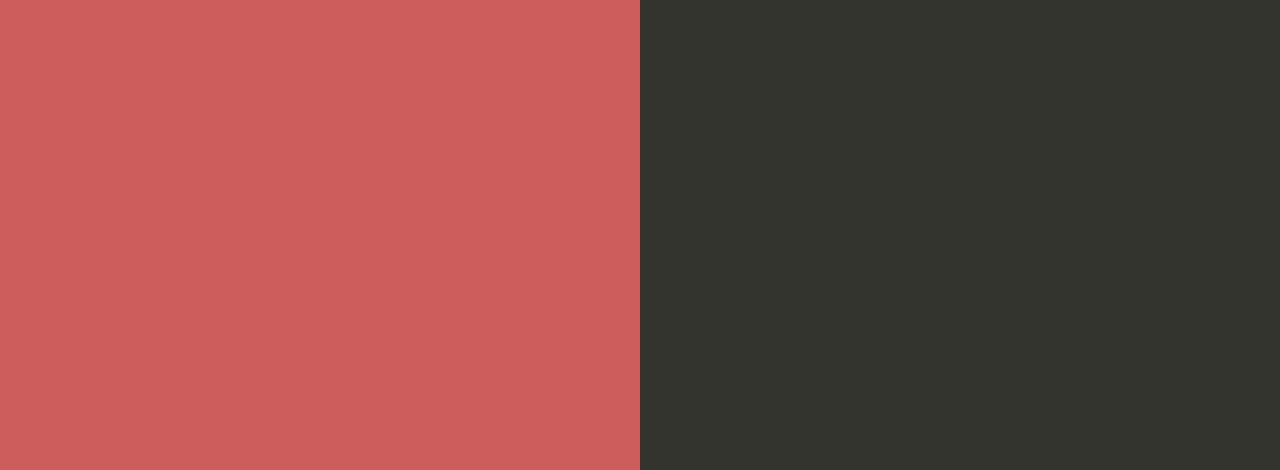
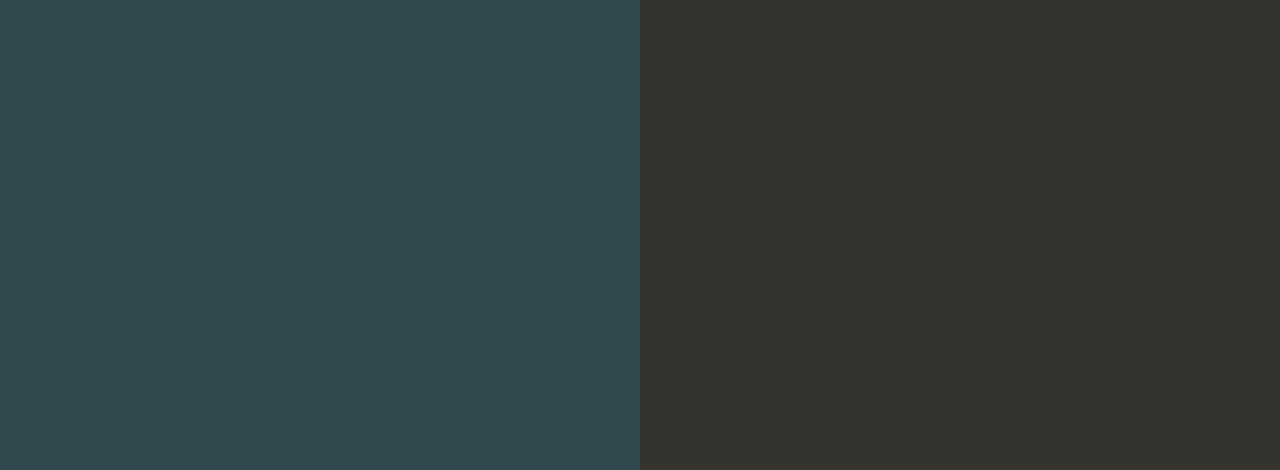
Before and after one commit to Bucha1958/aws-ci_cd, a website: page index.html in a window 1280 px wide. Shown: the part 330-800 px from the top of the page. Drawn offline with Linux system fonts and the light colour scheme.

Commit message:
change the background color

```diff
--- a/index.html
+++ b/index.html
@@ -35,7 +35,7 @@
 
         text-align: right;
         padding-top: 11em;
-        background-color: indianred;
+        background-color: rgb(50, 72, 79);
 
       }
       .textColumn p {
```
